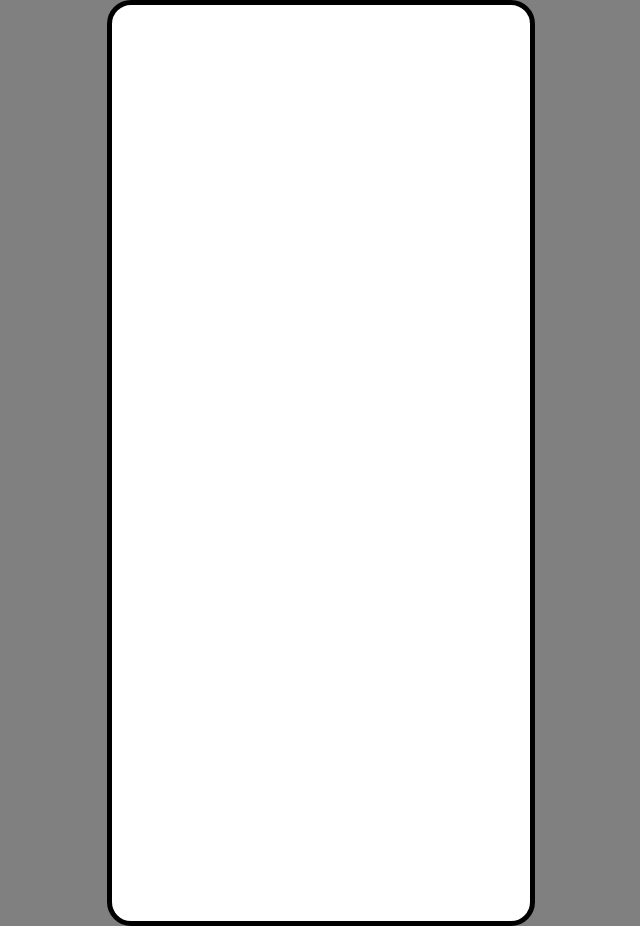
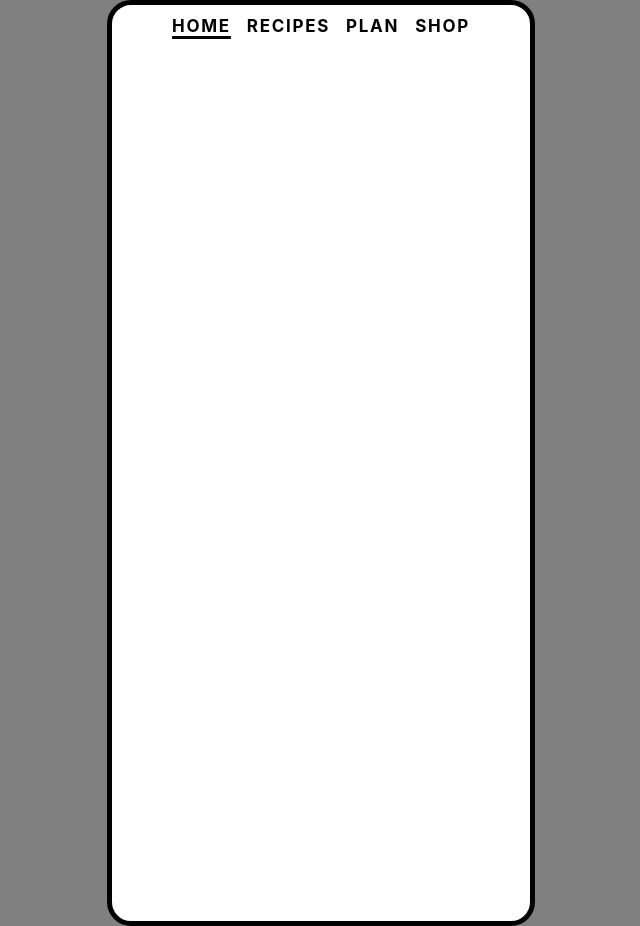
Before and after one commit to ebonstar/proto-grubs, a SvelteKit app: page / in a window 1280 px wide. Shown: the whole page, without its empty margins (319-959 px from the left). Built offline with nearby package versions, Linux system fonts and the light colour scheme.

Commit message:
add nav menu

```diff
--- a/src/routes/+layout.svelte
+++ b/src/routes/+layout.svelte
@@ -1,9 +1,11 @@
 <script>
+	import Header from "./Header.svelte";
 	import './skelet.min.css';
 	import './styles.css';
 </script>
 
 <div class="app">
+<Header />
 	<main>
 		<slot />
 	</main>
@@ -19,6 +21,7 @@
 		border: 5px solid black;
 		border-radius: 24px;
 		background: white;
+		overflow: scroll;
 	}
 
 	main {
--- /dev/null
+++ b/src/routes/Header.svelte
@@ -0,0 +1,62 @@
+<script>
+	import { page } from '$app/stores';
+</script>
+
+<header>
+	<nav>
+		<ul>
+			<li aria-current={$page.url.pathname === '/' ? 'true' : undefined}>
+				<a href="/">Home</a>
+			</li>
+			<li aria-current={$page.url.pathname === '/recipes' ? 'true' : undefined}>
+				<a href="/recipes">Recipes</a>
+			</li>
+			<li aria-current={$page.url.pathname === '/plan' ? 'true' : undefined}>
+				<a href="/plan">Plan</a>
+			</li>
+			<li aria-current={$page.url.pathname === '/shop' ? 'true' : undefined}>
+				<a href="/shop">Shop</a>
+			</li>
+		</ul>
+	</nav>
+</header>
+
+<style>
+	header {
+		display: flex;
+		justify-content: center;
+	}
+	ul {
+		position: relative;
+		padding: 0;
+		margin: 0;
+		display: flex;
+		justify-content: center;
+		align-items: center;
+		list-style: none;
+	}
+	li {
+		position: relative;
+		height: 100%;
+		margin: 0;
+	}
+	li a {
+		display: flex;
+		padding: 0.8rem;
+		color: black;
+		font-weight: 700;
+		text-transform: uppercase;
+		letter-spacing: 0.1em;
+		text-decoration: none;
+	}
+
+	li a:hover {
+		color: var(--accent-1);
+	}
+
+	li[aria-current='true'] a {
+		text-decoration: underline;
+		text-underline-position: under;
+  	text-decoration-thickness: 3px;
+	}
+</style>
```
